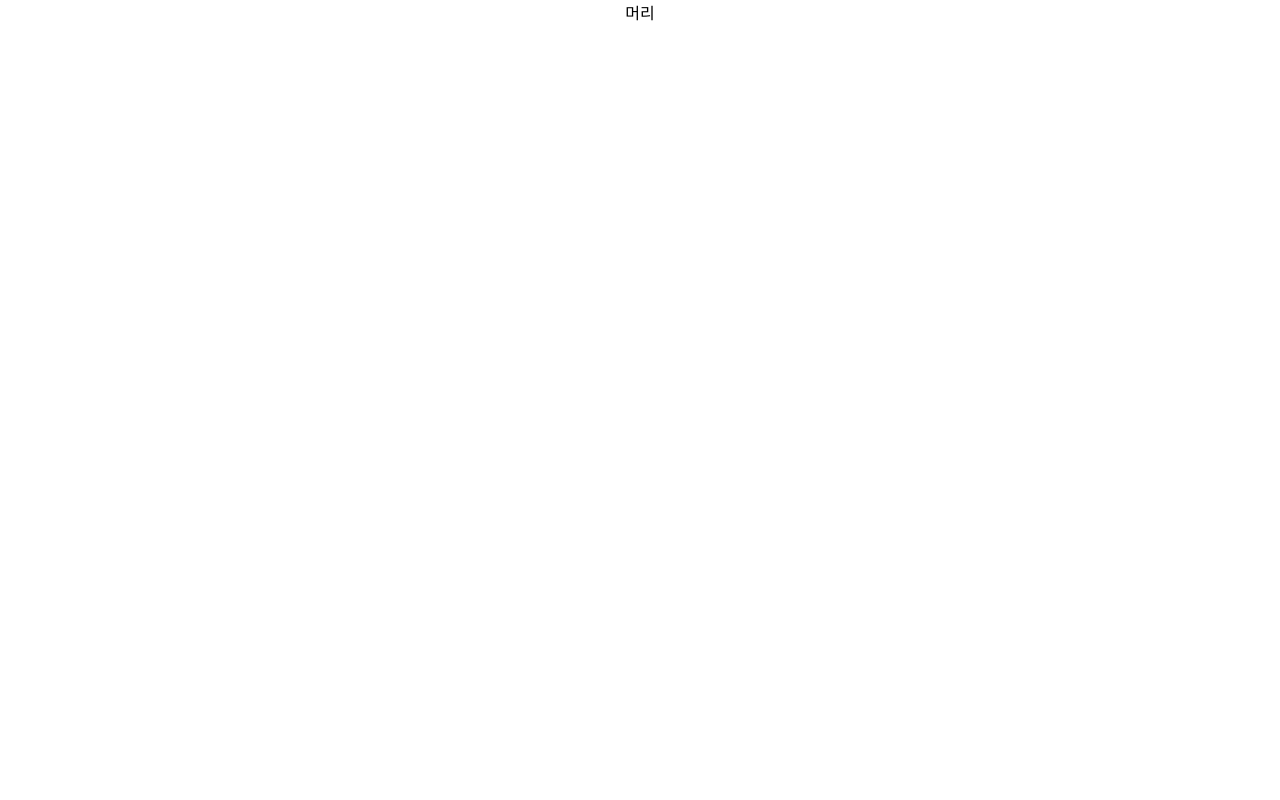
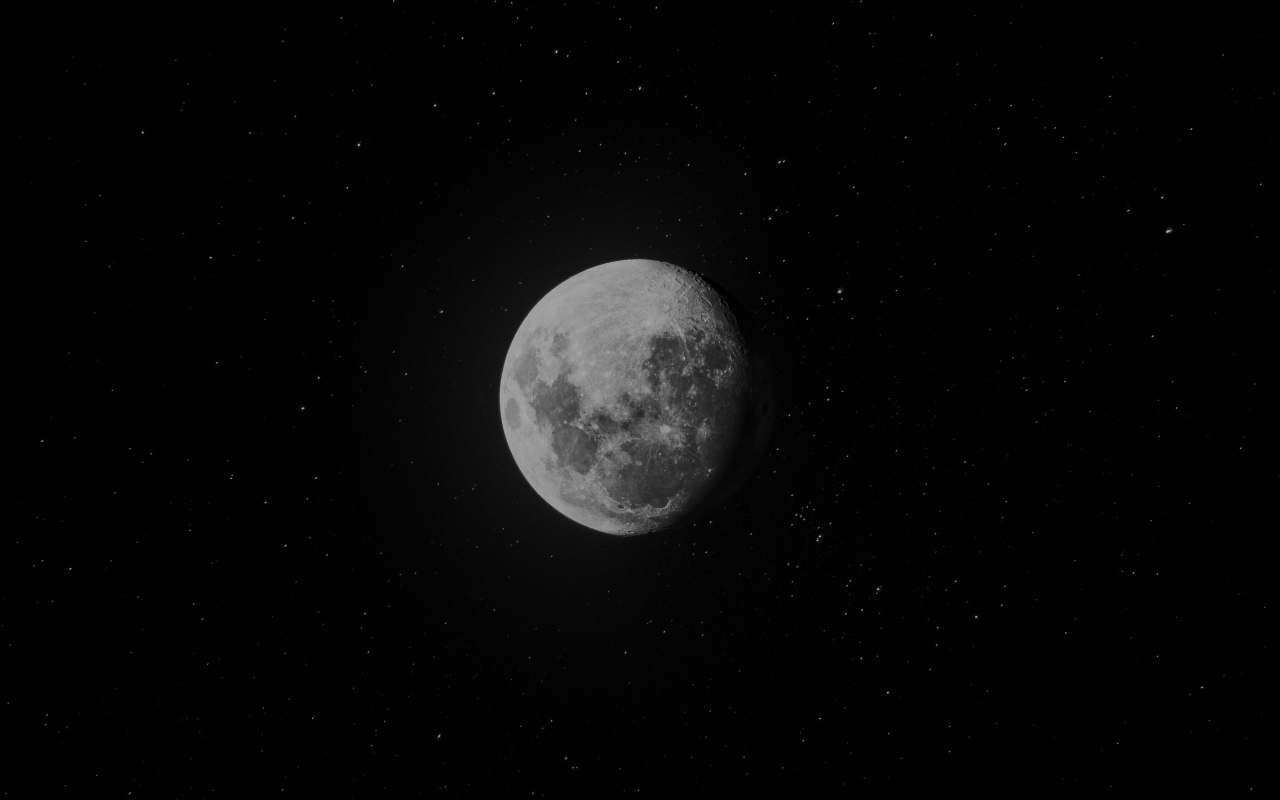
Before and after one commit to Taek2yo/portfoliopage, a React (Create React App) app: page / in a window 1280 px wide. Built offline with nearby package versions, Linux system fonts and the light colour scheme.

Commit message:
design : height , bg-img 변경

```diff
--- a/src/App.js
+++ b/src/App.js
@@ -1,11 +1,14 @@
 import React from "react";
 import "./App.css";
 import Router from "./shared/Router";
+import Header from "./componenets/Header";
 import styled from "styled-components";
+import bg from "./assets/img/bg.jpg";
 
 function App() {
   return (
     <WrapAll>
+      <Header />
       <Router />
     </WrapAll>
   );
@@ -15,13 +18,11 @@ export default App;
 
 const WrapAll = styled.div`
   width: 100%;
-  height: 100%;
-  display: flex;
+  height: 100vh;
   justify-content: center;
-  @media (max-width:1024px){  //769px~1024px
-        width:768px;
-    }
-    @media (max-width:768px){   //~768px
-        width:100%;
-    }
+  object-fit: cover;
+  background-image: linear-gradient(rgba(0, 0, 0, 0.3), rgba(0, 0, 0, 0.4)),
+    url(${bg});
+  background-size: cover;
+  background-position: center;
 `;
```
